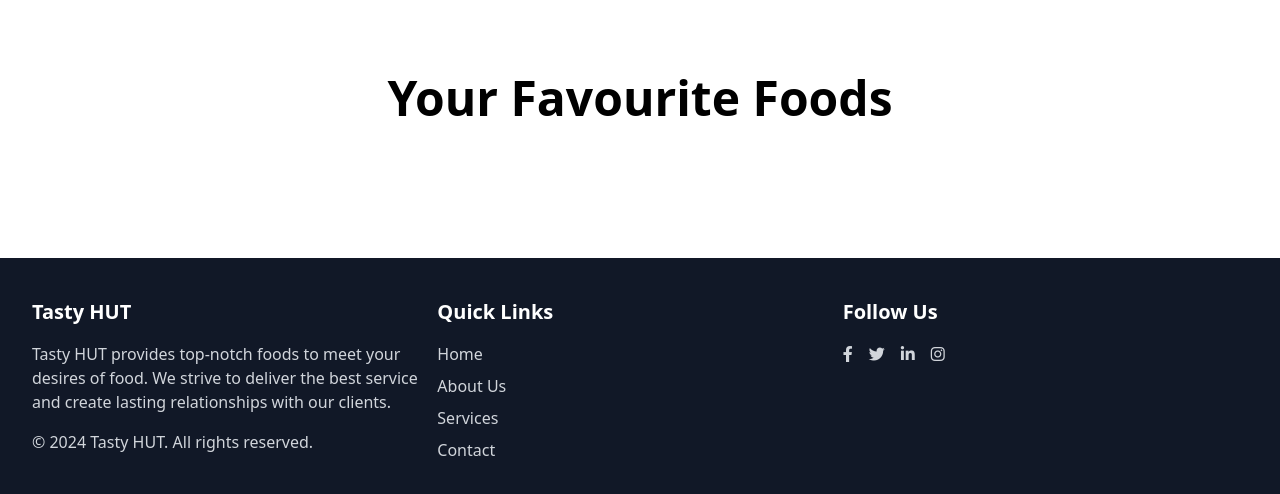
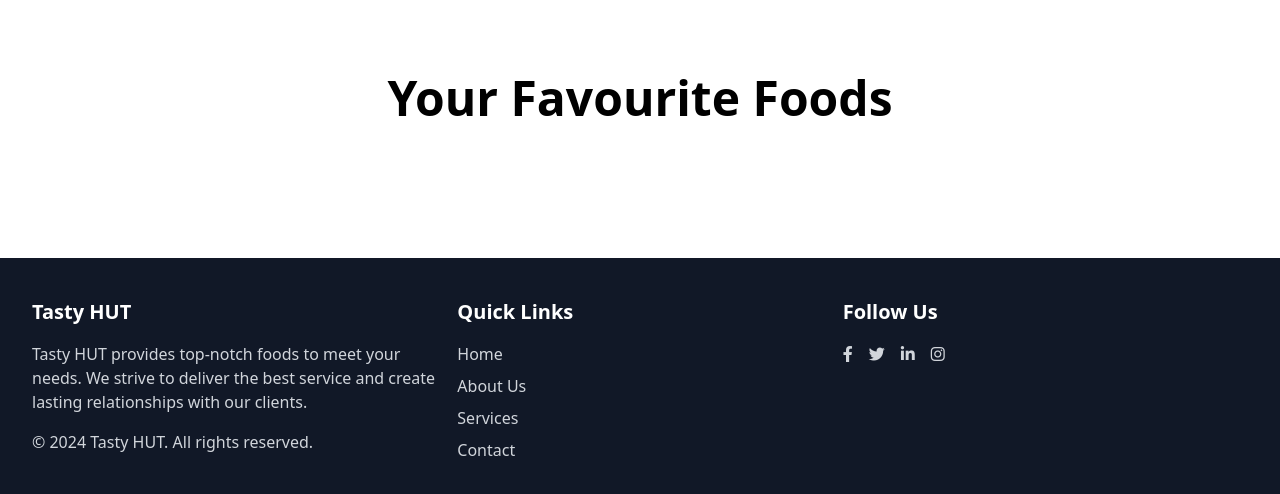
Before and after one commit to Md-Tazim-Miah/mealdb, a plain HTML site: page index.html in a window 1280 px wide. Shown: the part 766-1260 px from the top of the page. Drawn offline with nearby package versions, Linux system fonts and the light colour scheme; no server answers.

Commit message:
final touches

```diff
--- a/index.html
+++ b/index.html
@@ -91,13 +91,13 @@
       <div class="w-full md:w-1/3 mb-8 md:mb-0">
         <h2 class="text-xl font-bold text-white mb-4">Tasty HUT</h2>
         <p class="mb-4">
-          Tasty HUT provides top-notch foods to meet your desires of food. We strive to deliver the best service and create lasting relationships with our clients.
+          Tasty HUT provides top-notch foods to meet your needs. We strive to deliver the best service and create lasting relationships with our clients.
         </p>
         <p>&copy; 2024 Tasty HUT. All rights reserved.</p>
       </div>
 
       <!-- Navigation Links -->
-      <div class="w-full md:w-1/3 mb-8 md:mb-0">
+      <div class="w-full ps-5 md:w-1/3 mb-8 md:mb-0">
         <h2 class="text-xl font-bold text-white mb-4">Quick Links</h2>
         <ul class="space-y-2">
           <li><a href="#home" class="hover:text-white">Home</a></li>
```
